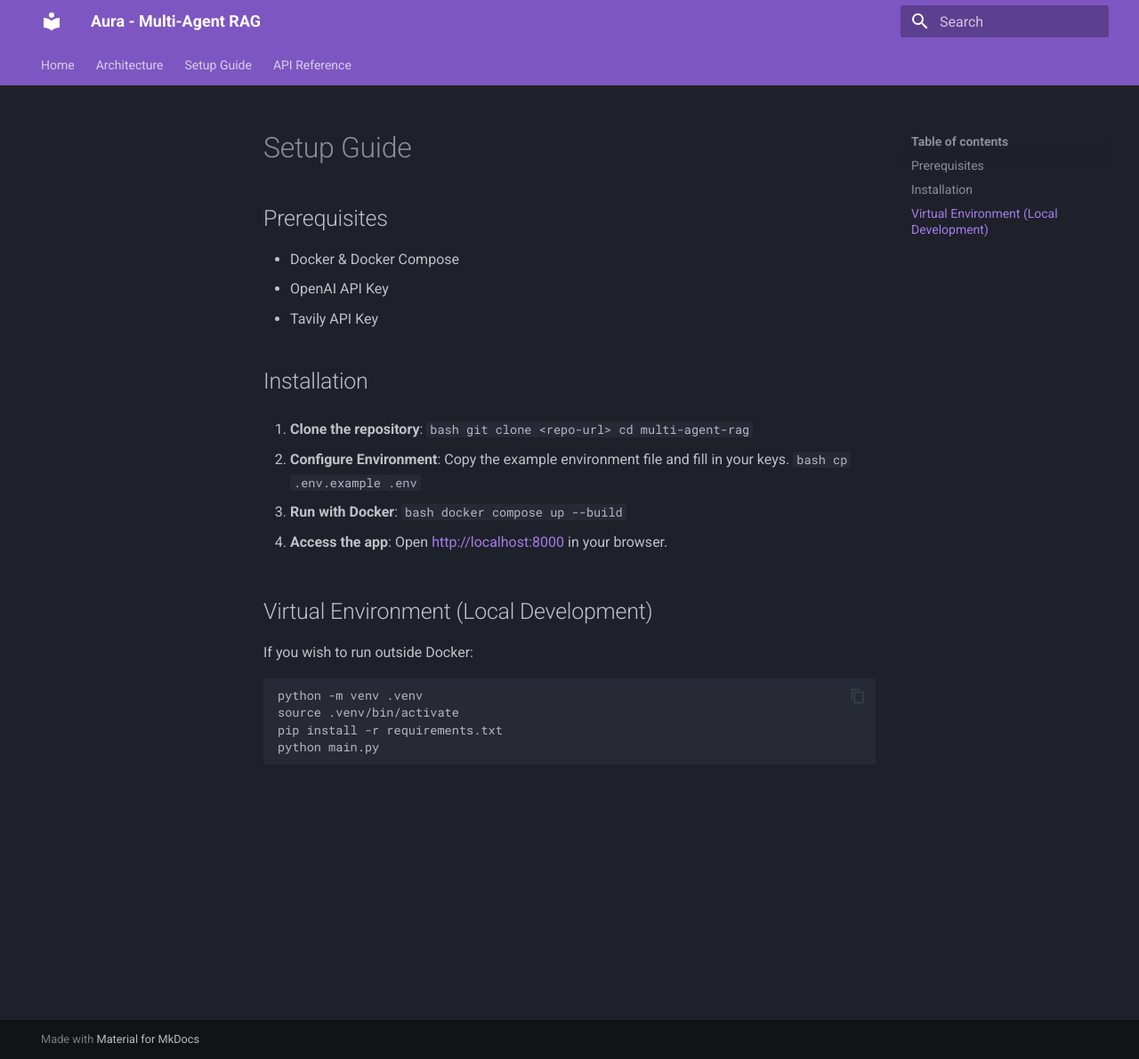
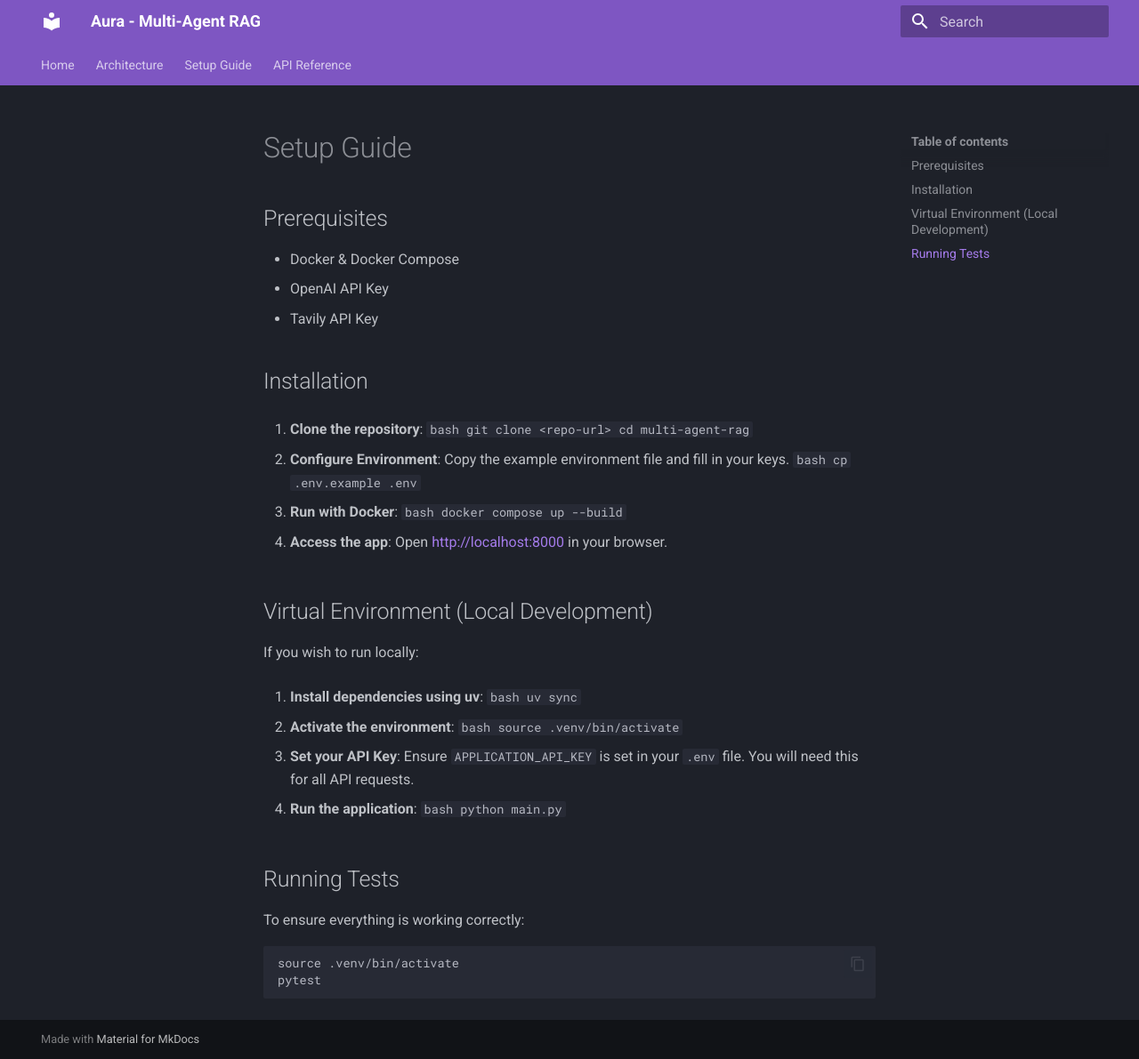
Before and after one commit to Mushfiqur-Rahman-Robin/multi-agent-rag, an MkDocs documentation site: the page built from docs/setup.md, in a window 1280 px wide and 1191 px high. Shown: the whole window at 89% size. Built offline with MkDocs 1.6.1 and Material for MkDocs 9.7.7, drawn with Linux system fonts in a browser that asks for light colours.

Commit message:
test: fix unit and integration tests, update security documentation, and add redis dependency

````diff
--- a/docs/setup.md
+++ b/docs/setup.md
@@ -28,10 +28,30 @@
    Open [http://localhost:8000](http://localhost:8000) in your browser.
 
 ## Virtual Environment (Local Development)
-If you wish to run outside Docker:
+
+If you wish to run locally:
+
+1. **Install dependencies using uv**:
+   ```bash
+   uv sync
+   ```
+
+2. **Activate the environment**:
+   ```bash
+   source .venv/bin/activate
+   ```
+
+3. **Set your API Key**:
+   Ensure `APPLICATION_API_KEY` is set in your `.env` file. You will need this for all API requests.
+
+4. **Run the application**:
+   ```bash
+   python main.py
+   ```
+
+## Running Tests
+To ensure everything is working correctly:
 ```bash
-python -m venv .venv
 source .venv/bin/activate
-pip install -r requirements.txt
-python main.py
+pytest
 ```
````
Also changed, not shown: docs/ARCHITECTURE.md (+4 -3 lines), docs/CHANGELOG.md (+20 -0 lines), docs/api.md (+10 -0 lines), 5 other files.
